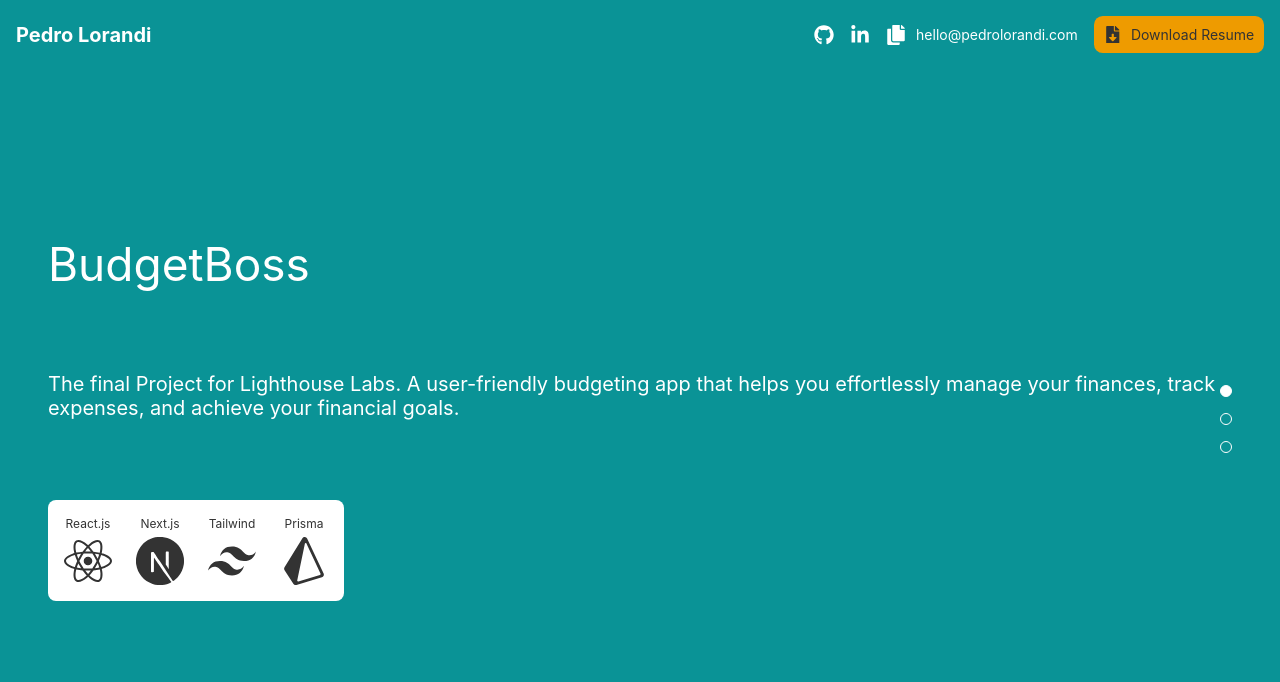
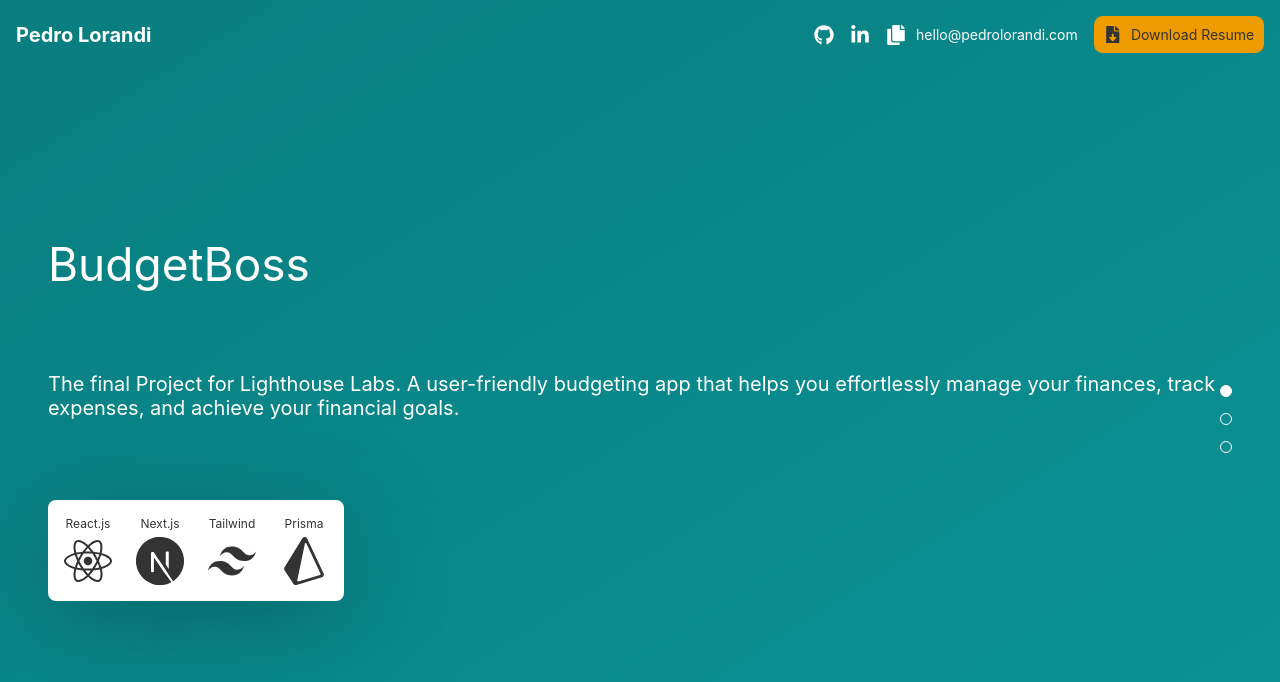
Before and after one commit to pedrolorandi/portfolio-2.0, a React (Create React App) app: page / in a window 1280 px wide. Shown: the top 682 px of the page. Built offline with nearby package versions, Linux system fonts and the light colour scheme.

Commit message:
Finish styles for text

```diff
--- a/src/App.css
+++ b/src/App.css
@@ -5,6 +5,17 @@
   padding: 1em;
   flex-direction: column;
   overflow: hidden;
+}
+
+.shadow {
+  position: absolute;
+  background: linear-gradient(
+    to bottom right,
+    rgba(0, 0, 0, 0.15),
+    rgba(0, 0, 0, 0)
+  );
+  width: 100vw;
+  height: 100vh;
 }
 
 main {
@@ -19,6 +30,7 @@ main {
   flex-direction: column;
   justify-content: center;
   gap: 1em;
+  z-index: 99;
 }
 
 .pagination {
--- a/src/App.js
+++ b/src/App.js
@@ -38,8 +38,10 @@ function App() {
   }, [isScrolling]);
 
   return (
+    <>
+      <div className="shadow"></div>
       <div
-      className="container flex"
+        className="flex container"
         style={{ backgroundColor: projects[carouselState]["background-color"] }}
       >
         <Header
@@ -72,6 +74,7 @@ function App() {
           </div>
         </main>
       </div>
+    </>
   );
 }
 
--- a/src/components/Header.css
+++ b/src/components/Header.css
@@ -2,6 +2,7 @@
   width: 100%;
   justify-content: space-between;
   align-items: center;
+  z-index: 10;
 }
 
 .icon {
--- a/src/components/Text.css
+++ b/src/components/Text.css
@@ -2,6 +2,7 @@
   flex: 1;
   flex-direction: column;
   gap: 5em;
+  z-index: 10;
 }
 
 .text-block p {
@@ -18,6 +19,7 @@
   gap: 1.5em;
   padding: 1em;
   border-radius: 0.5em;
+  filter: drop-shadow(0 20px 50px rgba(0, 0, 0, 0.25));
 }
 
 .tech {
```
Lines whose indentation alone changed are shown as unchanged.
